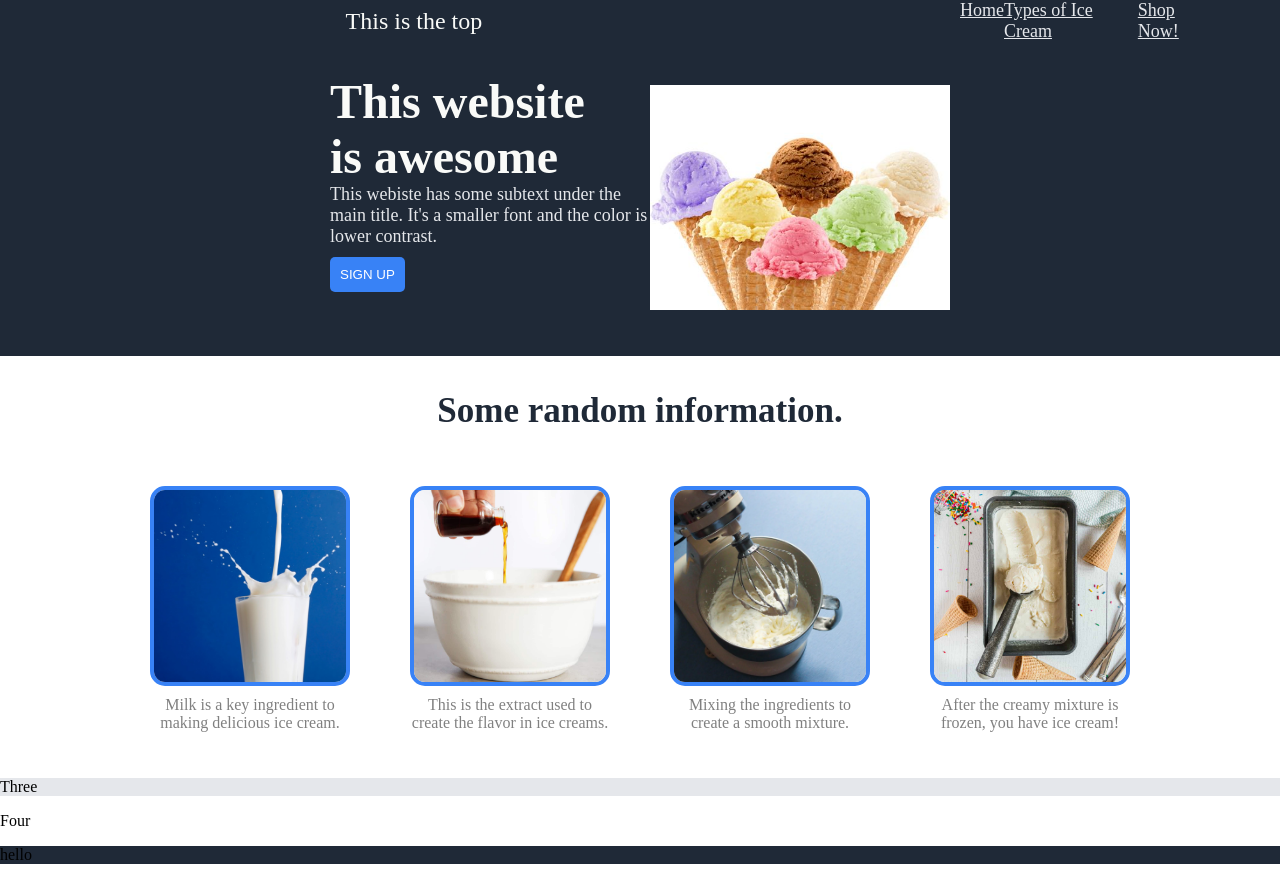
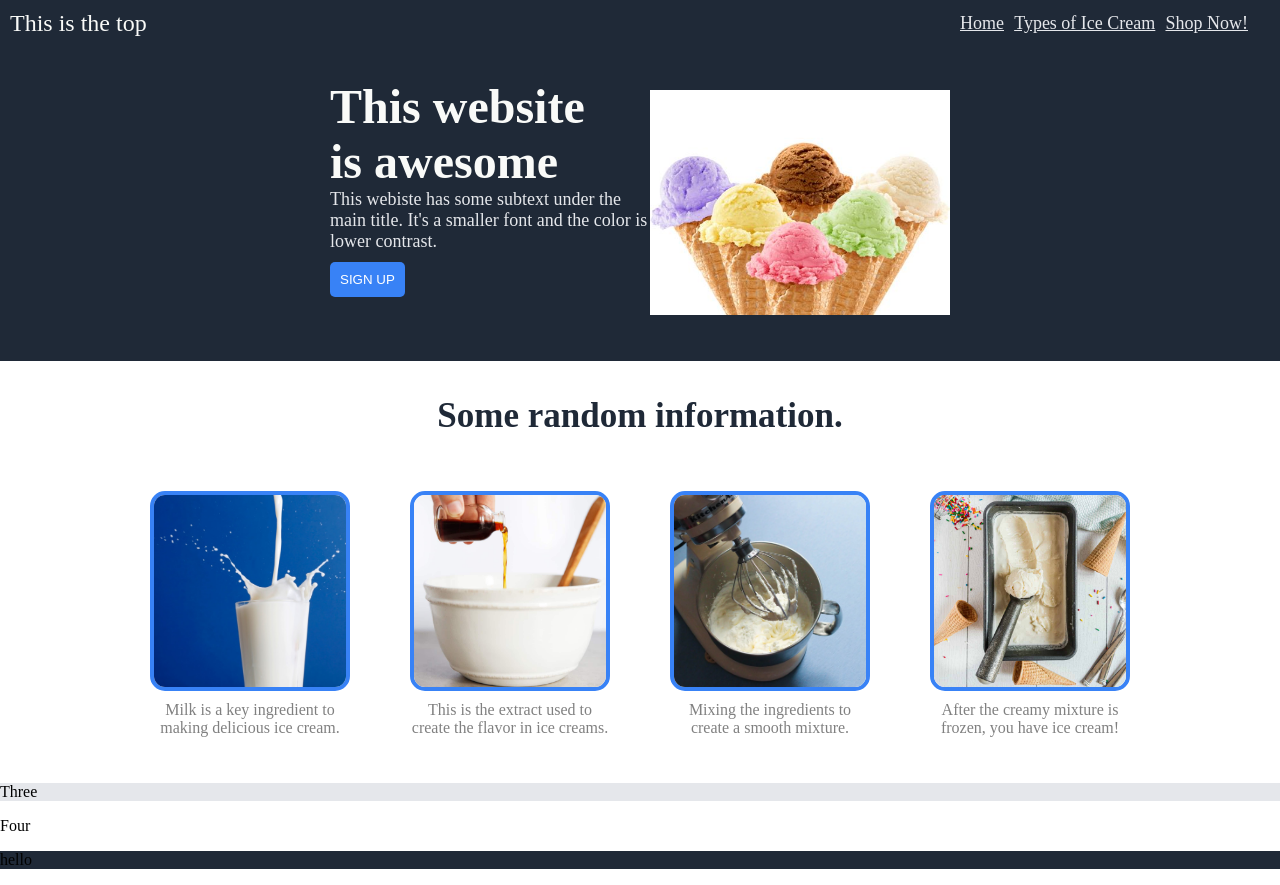
Before and after one commit to storm1486/Landing-Page, a plain HTML site: page index.html in a window 1280 px wide. Drawn offline with Linux system fonts and the light colour scheme.

Commit message:
Cleaned up header of page

```diff
--- a/styles.css
+++ b/styles.css
@@ -42,7 +42,7 @@ body {
 }
 
 .link:last-child {
-    margin-right: 10%;
+    margin-right: 5%;
 }
 
 a {
@@ -50,9 +50,10 @@ a {
 }
 
 .logo {
+
     font-size: 24px;
     color: #F9FAF8;
-    margin-left: 54%;
+    margin: 10px;
 }
 
 .text {
```
